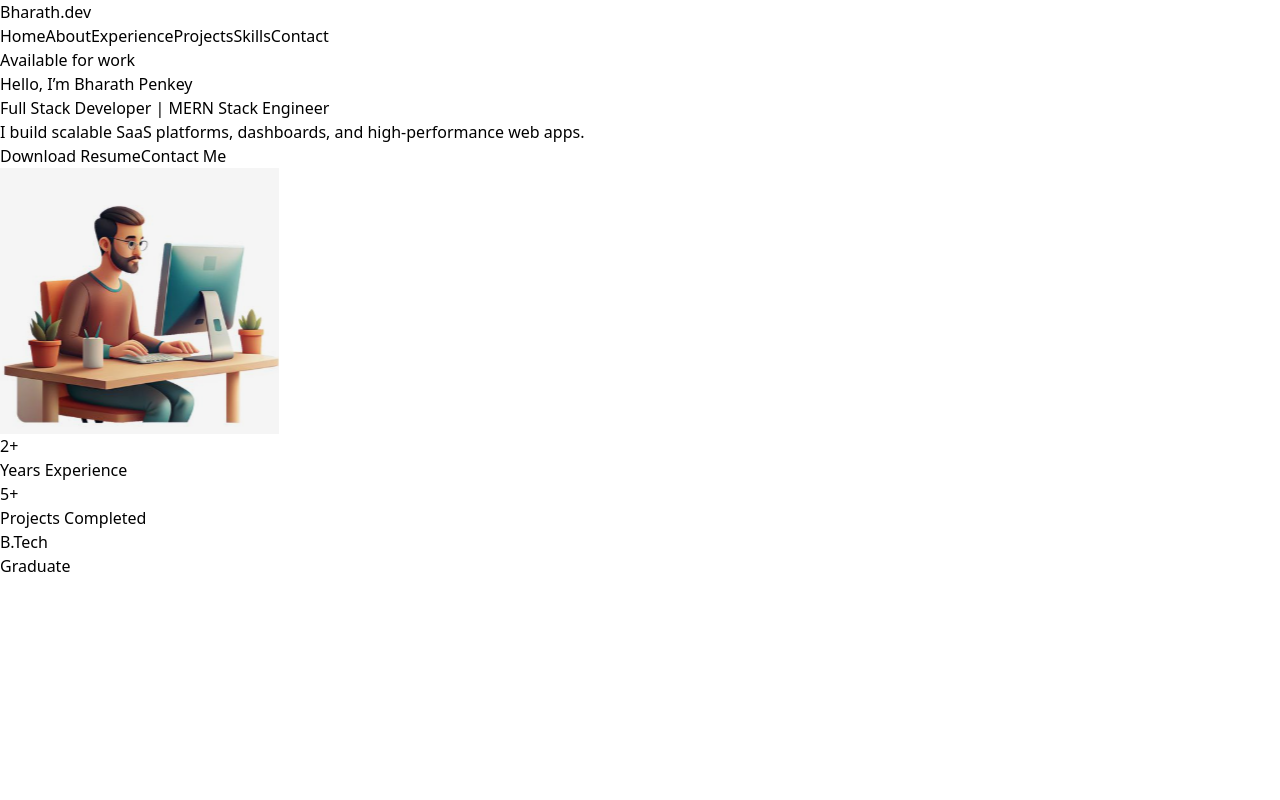
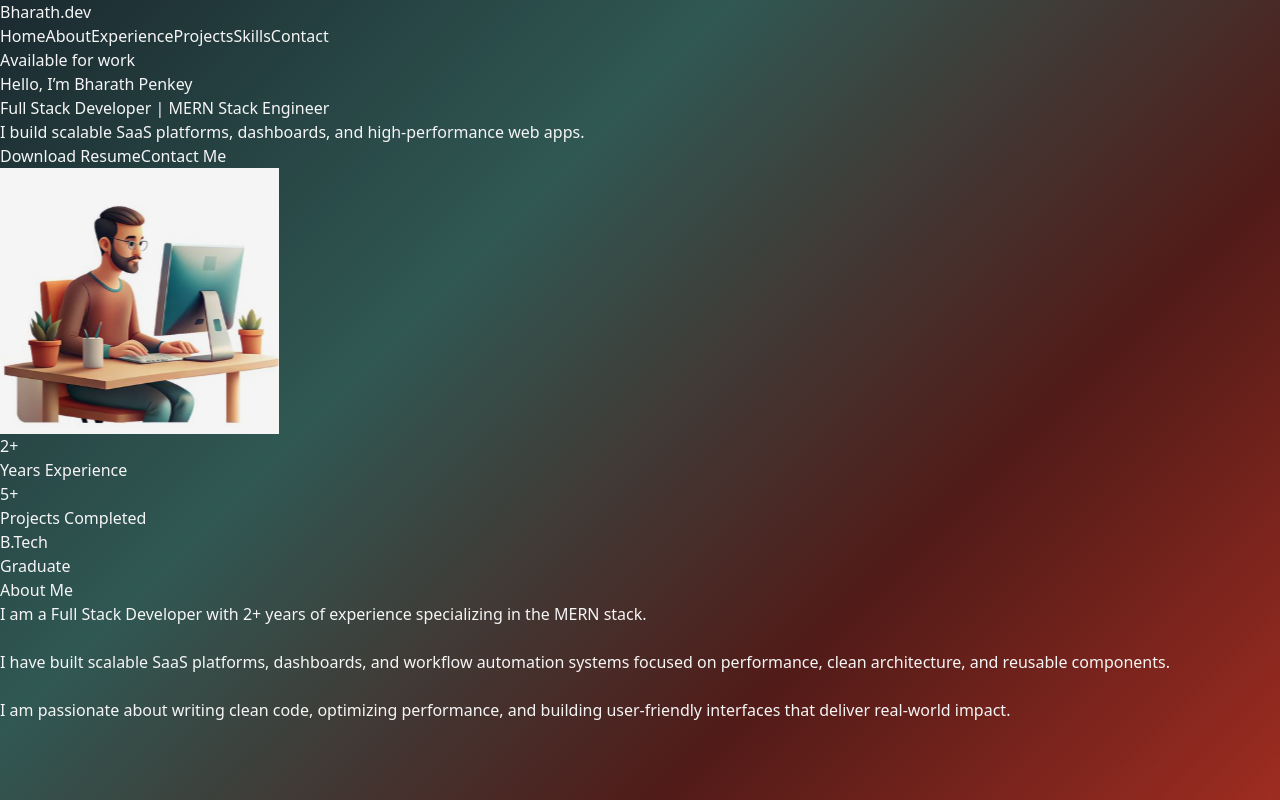
Before and after one commit to BharathPenkey/New_Portfolio, a React app in the folder portfolio/: page / in a window 1280 px wide. Built offline with nearby package versions, Linux system fonts and the light colour scheme; the HTML template or start-up script is replaced by a standard one.

Commit message:
Frontend updated the css ui

```diff
--- a/portfolio/src/App.css
+++ b/portfolio/src/App.css
@@ -1,4 +1,4 @@
-.counter {
+/* .counter {
   font-size: 16px;
   padding: 5px 10px;
   border-radius: 5px;
@@ -181,4 +181,4 @@
     right: 0;
     border-right-color: var(--border);
   }
-}
+} */
--- a/portfolio/src/App.jsx
+++ b/portfolio/src/App.jsx
@@ -6,6 +6,7 @@ import Hero from './components/Hero';
 import Experience from './components/Experience';
 import Skills from './components/Skills';
 import Stats from './components/Stats';
+import About from './components/About';
 
 
 const App = () => {
@@ -14,6 +15,7 @@ const App = () => {
       <Navbar />
       <Hero />
       <Stats />
+      <About />
       {/*
       <Experience />
       <Skills/> */}
--- /dev/null
+++ b/portfolio/src/components/About.jsx
@@ -0,0 +1,54 @@
+export default function About() {
+    return (
+        <section id="about" className="max-w-5xl mx-auto px-6 py-20 relative scroll-mt-24">
+
+            {/* 🌟 BACKGROUND GLOW */}
+            <div className="absolute inset-0 bg-gradient-to-r from-[#B06821]/10 via-[#9E2C21]/10 to-[#305853]/10 blur-2xl opacity-40"></div>
+
+            {/* 🔥 TITLE */}
+            <h2 className="relative text-3xl font-semibold mb-6
+        bg-gradient-to-r from-[#B06821] via-[#9E2C21] to-[#305853]
+        bg-clip-text text-transparent">
+                About Me
+            </h2>
+
+            {/* 🧊 CARD */}
+            <div className="relative p-8 rounded-2xl
+        bg-gradient-to-br from-[#305853]/20 via-[#1B2A30]/30 to-[#511B18]/30
+        border border-[#305853]/30
+        backdrop-blur-xl
+        shadow-[0_10px_40px_rgba(0,0,0,0.5)]">
+
+                {/* ✨ SOFT GLOW */}
+                <div className="absolute inset-0 rounded-2xl
+          bg-gradient-to-r from-[#B06821]/10 to-[#9E2C21]/10
+          opacity-30 blur-xl"></div>
+
+                <p className="relative text-[#C2B0A3] leading-relaxed text-lg">
+
+                    I am a <span className="font-semibold text-[#E6D3C3]">Full Stack Developer</span> with
+                    <span className="font-semibold text-[#E6D3C3]"> 2+ years of experience</span> specializing in the
+                    <span className="font-semibold text-[#E6D3C3]"> MERN stack</span>.
+
+                    <br /><br />
+
+                    I have built <span className="font-semibold text-[#E6D3C3]">scalable SaaS platforms</span>,
+                    dashboards, and workflow automation systems focused on performance, clean architecture,
+                    and reusable components.
+
+                    <br /><br />
+
+                    I am passionate about writing clean code, optimizing performance, and building
+                    user-friendly interfaces that deliver real-world impact.
+
+                </p>
+
+                {/* 🌟 MINIMAL SPARK */}
+                <span className="absolute top-4 right-4 w-2 h-2 rounded-full
+          bg-[#B06821]/70 shadow-[0_0_10px_#B06821]">
+                </span>
+
+            </div>
+        </section>
+    );
+}
--- a/portfolio/src/index.css
+++ b/portfolio/src/index.css
@@ -1,3 +1,15 @@
 @tailwind base;
 @tailwind components;
 @tailwind utilities;
+
+body, #root {
+  min-height: 100vh;
+  background: linear-gradient(
+    135deg,
+    #1B2A30 0%,
+    #305853 35%,
+    #511B18 70%,
+    #9E2C21 100%
+  );
+  color: #f5f5f5;
+}
```
